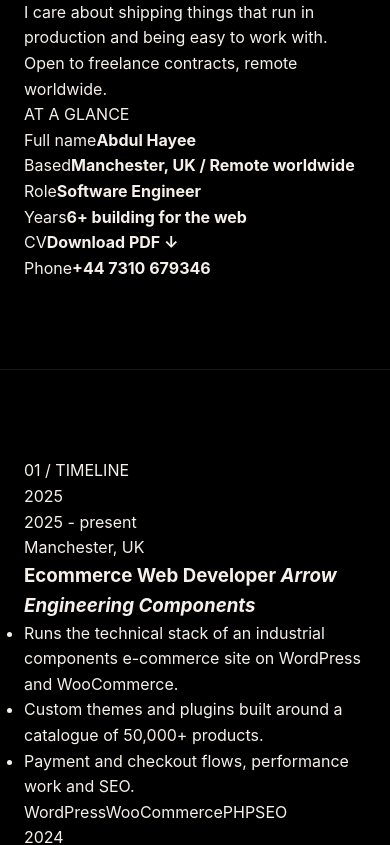
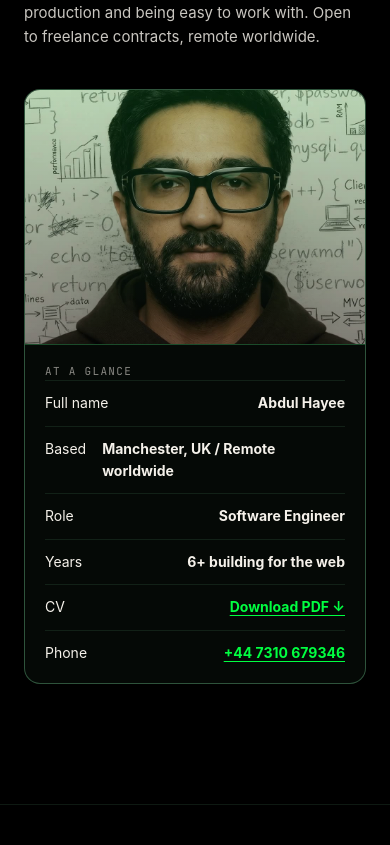
Before and after one commit to abdulhayeedev/abdul-mcp, a Next.js app: page /about in a window 390 px wide. Shown: the part 921-1766 px from the top of the page. Built offline with nearby package versions, Linux system fonts and the light colour scheme; a web font is replaced by a local one.

Commit message:
Add styles for about page layout and design
Added styles for the about page including layout, typography, and responsive design.

```diff
--- a/app/globals.css
+++ b/app/globals.css
@@ -348,3 +348,45 @@ a.fcard:hover{border-color:#4ade80;transform:translateY(-3px)}
 .cta-band p{max-width:560px;margin:0 auto 28px;font-size:16px;line-height:1.6;color:var(--muted)}
 .cta-btns{display:flex;flex-wrap:wrap;justify-content:center;gap:12px}
 .cta-btns .btn{cursor:pointer}
+
+
+/* about page */
+.ab{padding-bottom:40px}
+.ab-hero{display:grid;grid-template-columns:1.15fr .85fr;gap:clamp(24px,4vw,56px);align-items:start;padding:clamp(48px,8vw,96px) 0 clamp(32px,5vw,56px)}
+.ab-title{font-family:var(--display);font-size:clamp(34px,5.2vw,64px);line-height:1.04;letter-spacing:-.02em;margin:14px 0 24px}
+.ab-text p{color:var(--muted);font-size:clamp(15px,1.3vw,17px);margin:0 0 16px;max-width:60ch}
+.ab-card{border:1px solid var(--line3);background:var(--card);border-radius:16px;overflow:hidden}
+.ab-photo{aspect-ratio:4/3;background:linear-gradient(rgba(0,255,65,.12),rgba(0,0,0,.35)),url(/hero-poster.jpg) center 22%/cover no-repeat;border-bottom:1px solid var(--line2)}
+.ab-glance{padding:18px 20px 8px}
+.ab-glance .eyebrow{margin-bottom:10px}
+.ab-row{display:flex;justify-content:space-between;gap:16px;padding:11px 0;border-top:1px solid var(--line);font-size:14px}
+.ab-row:first-of-type{border-top:0}
+.ab-k{font-family:var(--mono);font-size:11px;letter-spacing:.12em;text-transform:uppercase;color:var(--soft)}
+.ab-row a{color:var(--accent);text-decoration:underline;text-underline-offset:3px}
+.ab-sec{padding:clamp(32px,5vw,64px) 0}
+.ab-label{font-family:var(--mono);font-size:12px;letter-spacing:.2em;text-transform:uppercase;color:var(--accent);text-align:center;margin-bottom:28px}
+.ab-tl{display:grid;gap:18px}
+.ab-job{display:grid;grid-template-columns:150px 1fr;gap:clamp(16px,3vw,36px);padding:clamp(20px,3vw,32px);border:1px solid var(--line2);background:var(--card);border-radius:14px;position:relative}
+.ab-job:before,.ab-job:after{content:"";position:absolute;width:14px;height:14px;border:2px solid var(--accent)}
+.ab-job:before{top:-1px;left:-1px;border-right:0;border-bottom:0;border-top-left-radius:14px}
+.ab-job:after{bottom:-1px;right:-1px;border-left:0;border-top:0;border-bottom-right-radius:14px}
+.ab-year{font-family:var(--display);font-size:clamp(40px,5vw,64px);line-height:1;color:var(--accent);display:block}
+.ab-sub{font-family:var(--mono);font-size:11px;letter-spacing:.1em;text-transform:uppercase;color:var(--soft);margin-top:8px;display:block}
+.ab-body h3{font-family:var(--display);font-size:clamp(20px,2.2vw,26px);margin:0 0 14px;display:flex;flex-wrap:wrap;gap:10px;align-items:center}
+.ab-body h3 em{font-style:normal;font-family:var(--mono);font-size:11px;letter-spacing:.08em;text-transform:uppercase;color:var(--accent);border:1px solid var(--line3);border-radius:999px;padding:4px 10px}
+.ab-body ul{margin:0 0 16px;padding-left:18px;color:var(--muted);font-size:15px}
+.ab-body li{margin-bottom:6px}
+.ab-tags{display:flex;flex-wrap:wrap;gap:8px}
+.ab-tags span{font-family:var(--mono);font-size:11px;padding:4px 10px;border-radius:999px;border:1px solid var(--line2);color:var(--muted)}
+.ab-skills{display:grid;grid-template-columns:repeat(4,1fr);gap:14px}
+.ab-skill{border:1px solid var(--line2);background:var(--card);border-radius:12px;padding:18px}
+.ab-skill h4{font-family:var(--mono);font-size:11px;letter-spacing:.14em;text-transform:uppercase;color:var(--accent);margin:0 0 10px}
+.ab-skill p{color:var(--muted);font-size:14px;margin:0}
+.ab-edu{display:grid;gap:0;border:1px solid var(--line2);border-radius:12px;overflow:hidden}
+.ab-edu-row{display:grid;grid-template-columns:1.4fr 1.4fr auto;gap:16px;padding:16px 20px;border-top:1px solid var(--line);align-items:center}
+.ab-edu-row:first-child{border-top:0}
+.ab-edu-row b{font-family:var(--display)}
+.ab-edu-row span{color:var(--muted);font-size:14px}
+.ab-edu-row i{font-style:normal;font-family:var(--mono);font-size:12px;color:var(--soft)}
+@media(max-width:900px){.ab-skills{grid-template-columns:repeat(2,1fr)}}
+@media(max-width:760px){.ab-hero{grid-template-columns:1fr}.ab-job{grid-template-columns:1fr}.ab-skills{grid-template-columns:1fr}.ab-edu-row{grid-template-columns:1fr;gap:4px}}
```
